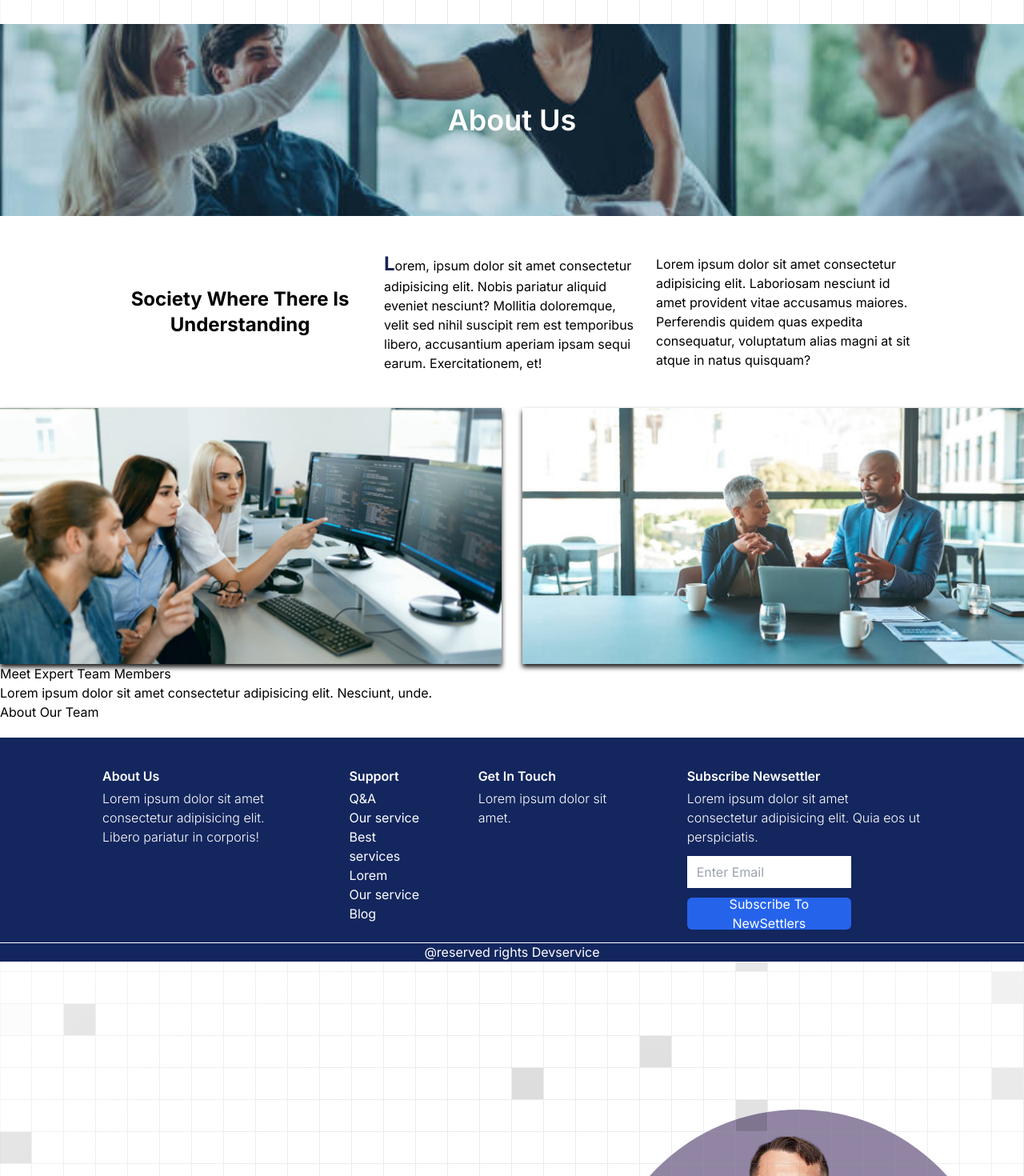
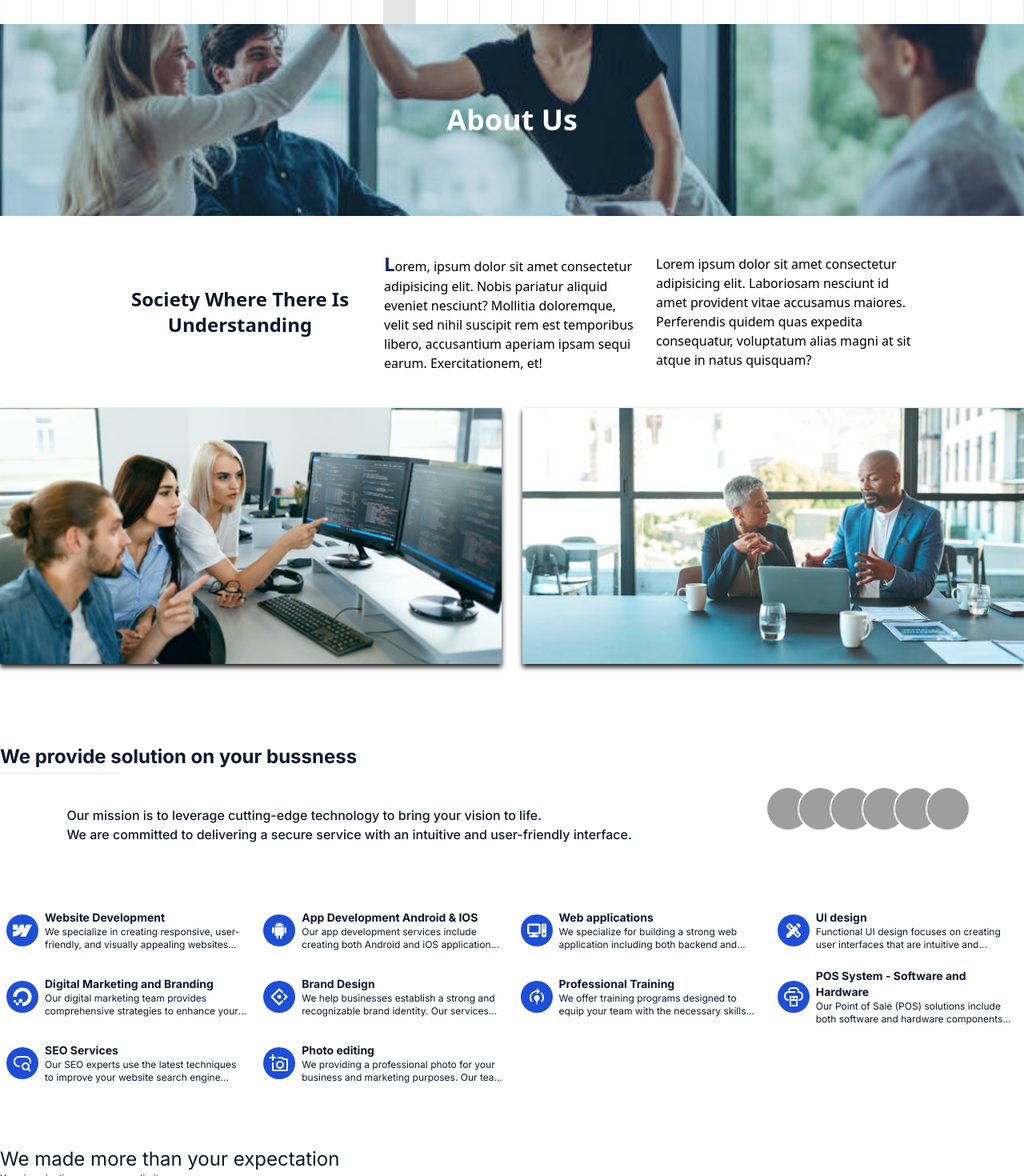
Before and after one commit to tchasinga/devservice, a Next.js app: page / in a window 1280 px wide. Shown: the part 860-2330 px from the top of the page at 80% size. Built offline with nearby package versions, Linux system fonts and the light colour scheme; grey boxes are pictures that could not be loaded.

Commit message:
Modified home page

```diff
--- a/src/app/Components/About.jsx
+++ b/src/app/Components/About.jsx
@@ -6,28 +6,32 @@ function About() {
       <div className="about-section h-[30vh] w-full relative bg-fixed">
         <div className="absolute inset-0 bg-sky-800 opacity-20"></div>
         <div className="relative flex justify-center items-center h-full w-full">
-          <h1 className="text-white text-4xl font-semibold">About Us</h1>
+          <h1 className="text-white text-4xl font-semibold font-poppins font-sans">
+            About Us
+          </h1>
         </div>
       </div>
       {/* second section */}
       <div className="flex bg-white h-[30vh] w-full gap-5 justify-center items-center">
         <div className="w-[25%]">
-          <h3 className="text-2xl text-center text-black font-bold">
+          <h3 className="text-2xl text-center text-slate-900 font-poppins font-sans font-bold">
             Society Where There Is Understanding
           </h3>
         </div>
         <div className="w-[25%]">
-          <p>
-            <span className="text-blue-950 font-bold text-2xl">L</span>orem,
-            ipsum dolor sit amet consectetur adipisicing elit. Nobis pariatur
-            aliquid eveniet nesciunt? Mollitia doloremque, velit sed nihil
-            suscipit rem est temporibus libero, accusantium aperiam ipsam sequi
-            earum. Exercitationem, et!
+          <p className="font-poppins font-sans">
+            <span className="text-blue-950 font-poppins font-sans font-bold text-2xl text-medium">
+              L
+            </span>
+            orem, ipsum dolor sit amet consectetur adipisicing elit. Nobis
+            pariatur aliquid eveniet nesciunt? Mollitia doloremque, velit sed
+            nihil suscipit rem est temporibus libero, accusantium aperiam ipsam
+            sequi earum. Exercitationem, et!
           </p>
         </div>
         <div className="w-[25%]">
           {" "}
-          <p>
+          <p className="font-poppins font-sans">
             Lorem ipsum dolor sit amet consectetur adipisicing elit. Laboriosam
             nesciunt id amet provident vitae accusamus maiores. Perferendis
             quidem quas expedita consequatur, voluptatum alias magni at sit
--- a/src/app/Components/Data/Services.js
+++ b/src/app/Components/Data/Services.js
@@ -1,76 +1,84 @@
-import { FaWebflow } from "react-icons/fa6";
-import { AiFillAndroid } from "react-icons/ai";
-import { FaComputer } from "react-icons/fa6";
-import { MdDesignServices } from "react-icons/md";
-import { FaDigitalOcean } from "react-icons/fa6";
-import { AiOutlineAntDesign } from "react-icons/ai";
-import { MdModelTraining } from "react-icons/md";
+import { FaWebflow, FaComputer, FaDigitalOcean } from "react-icons/fa6";
+import { AiFillAndroid, AiOutlineAntDesign } from "react-icons/ai";
+import {
+  MdDesignServices,
+  MdModelTraining,
+  MdOutlineAddAPhoto,
+} from "react-icons/md";
 import { GrCloudSoftware } from "react-icons/gr";
 import { RiSeoLine } from "react-icons/ri";
-import { MdOutlineAddAPhoto } from "react-icons/md";
 
 const myDataobject = [
   {
-        id : 1,
-        myTitle : "Website Development",
-        MyIcons : <FaWebflow />,
-        Description : "We specialize in creating responsive, user-friendly, and visually appealing websites tailored to meet your business needs. Our team ensures that each site is optimized for performance and scalability."
+    id: 1,
+    myTitle: "Website Development",
+    MyIcons: <FaWebflow />,
+    Description:
+      "We specialize in creating responsive, user-friendly, and visually appealing websites tailored to meet your business needs. Our team ensures that each site is optimized for performance and scalability.",
   },
   {
     id: 2,
-        myTitle : "App Development Android & IOS",
-        MyIcons : <AiFillAndroid />,
-        Description : "Our app development services include creating both Android and iOS applications. We focus on delivering seamless user experiences with intuitive design and robust functionality"
+    myTitle: "App Development Android & IOS",
+    MyIcons: <AiFillAndroid />,
+    Description:
+      "Our app development services include creating both Android and iOS applications. We focus on delivering seamless user experiences with intuitive design and robust functionality",
   },
   {
     id: 3,
     myTitle: "Web applications",
-        MyIcons : <FaComputer />,
-        Description : "We specialize for building a strong web application including both backend and frontend & database"
+    MyIcons: <FaComputer />,
+    Description:
+      "We specialize for building a strong web application including both backend and frontend & database",
   },
   {
-        id : 4,
-        myTitle : "UI design",
-        MyIcons : <MdDesignServices />,
-        Description : "Functional UI design focuses on creating user interfaces that are intuitive and efficient, ensuring that users can easily accomplish their tasks. It emphasizes usability, clarity, and responsiveness. The design aims to provide a seamless and enjoyable user experience while maintaining aesthetic appeal.",
+    id: 4,
+    myTitle: "UI design",
+    MyIcons: <MdDesignServices />,
+    Description:
+      "Functional UI design focuses on creating user interfaces that are intuitive and efficient, ensuring that users can easily accomplish their tasks. It emphasizes usability, clarity, and responsiveness. The design aims to provide a seamless and enjoyable user experience while maintaining aesthetic appeal.",
   },
   {
-        id : 5,
+    id: 5,
     myTitle: "Digital Marketing and Branding",
-        MyIcons : <FaDigitalOcean />,
-        Description : "Our digital marketing team provides comprehensive strategies to enhance your online presence. We offer services such as social media management, email marketing, content creation, and online advertising to boost your brands visibility and engagement.",
+    MyIcons: <FaDigitalOcean />,
+    Description:
+      "Our digital marketing team provides comprehensive strategies to enhance your online presence. We offer services such as social media management, email marketing, content creation, and online advertising to boost your brands visibility and engagement.",
   },
   {
-        id : 6,
-        myTitle : " Brand Design",
-        MyIcons : <AiOutlineAntDesign />,
-        Description : "We help businesses establish a strong and recognizable brand identity. Our services include logo design, brand guidelines, and visual branding to ensure consistency across all platforms."
+    id: 6,
+    myTitle: " Brand Design",
+    MyIcons: <AiOutlineAntDesign />,
+    Description:
+      "We help businesses establish a strong and recognizable brand identity. Our services include logo design, brand guidelines, and visual branding to ensure consistency across all platforms.",
   },
   {
     id: 7,
-        myTitle : "Professional Training",
-        MyIcons : <MdModelTraining/>,
-        Description : "We offer training programs designed to equip your team with the necessary skills and knowledge to excel in their roles. Our training covers various areas including digital marketing, web development, and software usage."
+    myTitle: "Professional Training",
+    MyIcons: <MdModelTraining />,
+    Description:
+      "We offer training programs designed to equip your team with the necessary skills and knowledge to excel in their roles. Our training covers various areas including digital marketing, web development, and software usage.",
   },
   {
     id: 8,
-        myTitle : "POS System - Software and Hardware",
-        MyIcons : <GrCloudSoftware />,
-        Description : "Our Point of Sale (POS) solutions include both software and hardware components tailored to streamline your business operations. We provide installation, training, and ongoing support to ensure efficient transaction management",
+    myTitle: "POS System - Software and Hardware",
+    MyIcons: <GrCloudSoftware />,
+    Description:
+      "Our Point of Sale (POS) solutions include both software and hardware components tailored to streamline your business operations. We provide installation, training, and ongoing support to ensure efficient transaction management",
   },
   {
-        id : 9 ,
-        myTitle : "SEO Services",
-        MyIcons : <RiSeoLine />,
-        Description : "Our SEO experts use the latest techniques to improve your website search engine ranking. We offer comprehensive SEO services including keyword research, on-page optimization, link building, and performance tracking to increase your online visibility"
+    id: 9,
+    myTitle: "SEO Services",
+    MyIcons: <RiSeoLine />,
+    Description:
+      "Our SEO experts use the latest techniques to improve your website search engine ranking. We offer comprehensive SEO services including keyword research, on-page optimization, link building, and performance tracking to increase your online visibility",
   },
   {
-        id : 10,
-        myTitle : "Photo editing",
-        MyIcons : <MdOutlineAddAPhoto />,
-        Description : "We providing a professional photo for your business and marketing purposes. Our team ensures that each photo is optimized for performance and scalability."
-    }
-]
+    id: 10,
+    myTitle: "Photo editing",
+    MyIcons: <MdOutlineAddAPhoto />,
+    Description:
+      "We providing a professional photo for your business and marketing purposes. Our team ensures that each photo is optimized for performance and scalability.",
+  },
+];
 
-
-export default myDataobject
+export default myDataobject;
--- a/src/app/Components/Footer.jsx
+++ b/src/app/Components/Footer.jsx
@@ -12,8 +12,8 @@ function Footer() {
           </p>
         </div>
         <div className="w-fit">
-          <h2 className="font-semibold">Support</h2>
-          <ul className="mt-1">
+          <h2 className="font-semibold font-poppins font-sans">Support</h2>
+          <ul className="mt-1 font-poppins font-sans">
             <li>Q&A</li>
             <li>Our service</li>
             <li>
@@ -25,23 +25,27 @@ function Footer() {
           </ul>
         </div>
         <div className="w-fit">
-          <h2 className="font-semibold">Get In Touch</h2>
-          <p className="mt-1 font-light">Lorem ipsum dolor sit amet.</p>
+          <h2 className="font-semibold font-poppins font-sans">Get In Touch</h2>
+          <p className="mt-1 font-light font-poppins font-sans">
+            Lorem ipsum dolor sit amet.
+          </p>
         </div>
         <div className="w-[30%]">
-          <h2 className="font-semibold">Subscribe Newsettler</h2>
-          <p className="mt-1 font-light">
+          <h2 className="font-semibold font-poppins font-sans">
+            Subscribe Newsettler
+          </h2>
+          <p className="mt-1 font-light font-poppins font-sans">
             Lorem ipsum dolor sit amet consectetur adipisicing elit. Quia eos ut
             perspiciatis.
           </p>
           <input
             type="text"
             placeholder="Enter Email"
-            className="mt-3 h-[5vh] p-3 flex items-center w-[70%]"
+            className="mt-3 h-[5vh] p-3 flex items-center w-[70%] font-poppins font-sans"
           />
           <button
             type="button"
-            className="bg-blue-600 rounded-md mt-3 h-[5vh] p-3 flex items-center w-[70%]"
+            className="bg-blue-600 rounded-md mt-3 h-[5vh] p-3 flex items-center w-[70%] font-poppins font-sans"
           >
             Subscribe To NewSettlers
           </button>
@@ -49,7 +53,9 @@ function Footer() {
       </div>
       <div className="h-10px mb-0 w-full flex items-center flex-col">
         <div className="bg-white h-[0.3px] w-[100%]"></div>
-        <h3>@reserved rights Devservice</h3>
+        <h3 className="font-poppins font-sans m-3">
+          @reserved rights Devservice
+        </h3>
       </div>
     </div>
   );
--- a/src/app/Components/Team.jsx
+++ b/src/app/Components/Team.jsx
@@ -4,12 +4,12 @@ function Team() {
   return (
     <div>
       <div>
-        <h1>Meet Expert Team Members</h1>
-        <p>
+        <h1 className="font-poppins font-sans">Meet Expert Team Members</h1>
+        <p className="font-poppins font-sans">
           Lorem ipsum dolor sit amet consectetur adipisicing elit. Nesciunt,
           unde.
         </p>
-        <button>About Our Team</button>
+        <button className="font-poppins font-sans">About Our Team</button>
       </div>
       <div></div>
       <div></div>
--- a/src/app/page.jsx
+++ b/src/app/page.jsx
@@ -3,13 +3,11 @@ import Keeper from "./Components/Keeper";
 import About from "./Components/About";
 import Footer from "./Components/Footer";
 import Team from "./Components/Team";
-import Servicetypeof from '../app/Components/Ui/Servicetypeof'
-
+import Servicetypeof from "../app/Components/Ui/Servicetypeof";
 
 export default function Home() {
   return (
     <>
-
       {/* thsi section is finished , I'll just need to add the responsive...*/}
       <Keeper />
 
@@ -20,25 +18,22 @@ export default function Home() {
       {/* Add type of services task for  TCHASINGA BALOLEBWAMI (for me)*/}
 
       {/* All the footer section TRACY MIRANJA...*/}
+
+      {/* thsi section is finished , I'll just need to add the responsive...*/}
+
+      {/* Add about us section  task for TRACY MIRANJA...*/}
+
+      {/* Add type of services task for  TCHASINGA BALOLEBWAMI (for me)*/}
+
+      <Servicetypeof />
       <div>
         <Team />
       </div>
       <div>
         <Footer />
       </div>
-    {/* thsi section is finished , I'll just need to add the responsive...*/}
-    <Keeper/>
 
-    {/* Add about us section  task for TRACY MIRANJA...*/}
-
-
-    {/* Add type of services task for  TCHASINGA BALOLEBWAMI (for me)*/}
-
-    <Servicetypeof/>
-
-    {/* All the footer section TRACY MIRANJA...*/}
-
-
+      {/* All the footer section TRACY MIRANJA...*/}
     </>
   );
 }
```
Also changed, not shown: 1 other file (tests, documents, lock files or other folders). Lines whose indentation alone changed are shown as unchanged.
